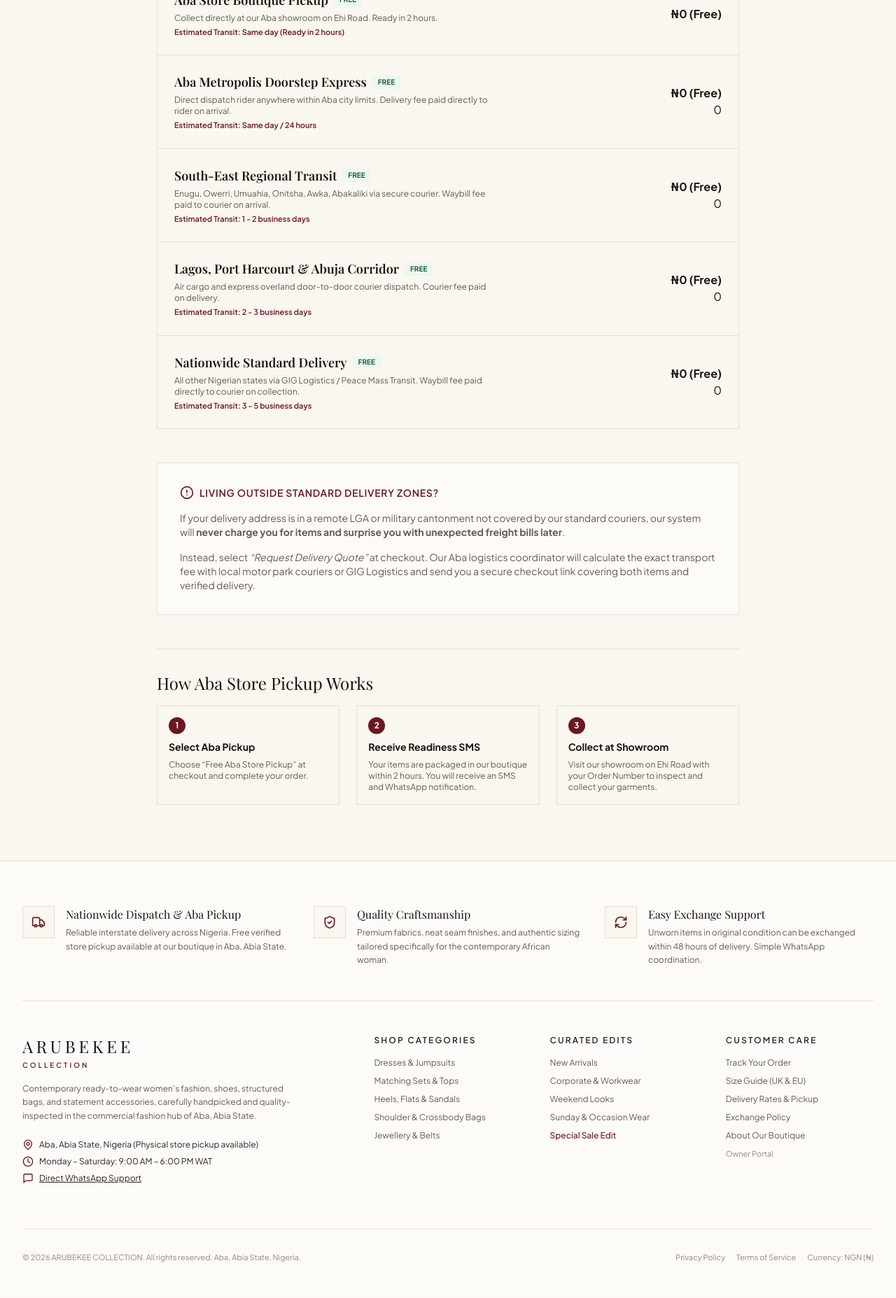
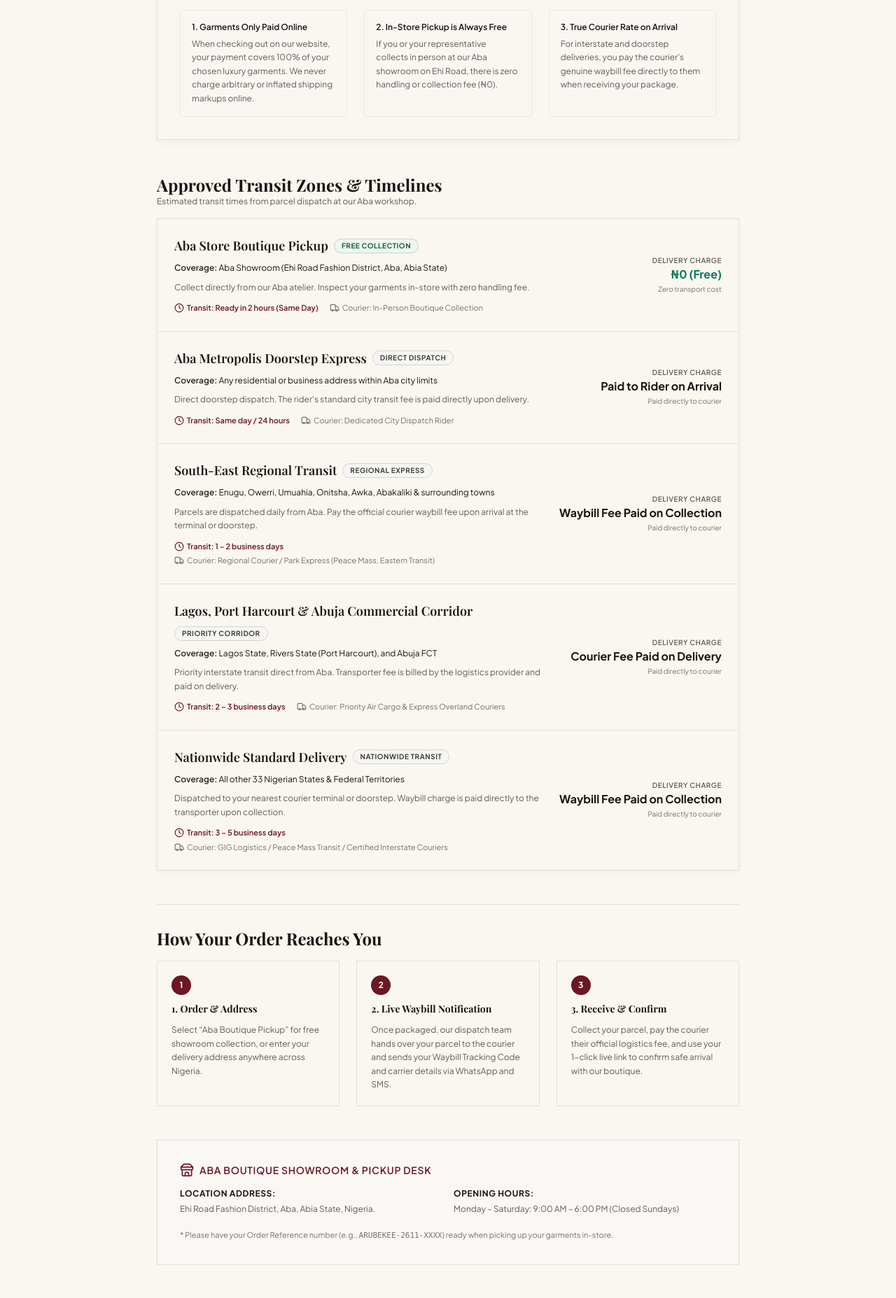
Before and after one commit to Khalifa-pendrops/bekee, a Next.js app: page /delivery in a window 1280 px wide. Shown: the part 520-2375 px from the top of the page at 70% size. Built offline with nearby package versions, Linux system fonts and the light colour scheme; no server answers; a web font is replaced by a local one.

Commit message:
feat: adjust delivery page to reflect logistics pay-on-arrival model and boutique pickup

```diff
--- a/src/app/delivery/page.tsx
+++ b/src/app/delivery/page.tsx
@@ -1,103 +1,289 @@
 import React from "react";
 import Link from "next/link";
-import { mockDeliveryZones } from "@/data/mockData";
-import { formatKoboToNaira } from "@/lib/utils";
-import { Truck, MapPin, ShieldCheck, Clock, CheckCircle2, AlertCircle } from "lucide-react";
+import {
+  Truck,
+  MapPin,
+  ShieldCheck,
+  Clock,
+  CheckCircle2,
+  AlertCircle,
+  Package,
+  PhoneCall,
+  Store,
+  ArrowRight,
+  MessageCircle
+} from "lucide-react";
 import { Button } from "@/components/ui/Button";
 
 export const metadata = {
-  title: "Delivery Rates & Aba Pickup | ARUBEKEE COLLECTION",
-  description: "Transparent Nigerian shipping rates, Aba boutique collection hours, and transit times for Arubekee Collection.",
+  title: "Delivery & Pickup Information | ARUBEKEE COLLECTION",
+  description: "Transparent Nigerian courier transit times, Aba boutique collection hours, and logistics guidelines for ARUBEKEE COLLECTION.",
 };
+
+interface LogisticsZone {
+  id: string;
+  name: string;
+  badge: string;
+  coverage: string;
+  estimatedTransit: string;
+  courierPartner: string;
+  customerCost: string;
+  isFreePickup: boolean;
+  notes: string;
+}
+
+const LOGISTICS_ZONES: LogisticsZone[] = [
+  {
+    id: "zone_aba_pickup",
+    name: "Aba Store Boutique Pickup",
+    badge: "Free Collection",
+    coverage: "Aba Showroom (Ehi Road Fashion District, Aba, Abia State)",
+    estimatedTransit: "Ready in 2 hours (Same Day)",
+    courierPartner: "In-Person Boutique Collection",
+    customerCost: "₦0 (Free)",
+    isFreePickup: true,
+    notes: "Collect directly from our Aba atelier. Inspect your garments in-store with zero handling fee.",
+  },
+  {
+    id: "zone_aba_local",
+    name: "Aba Metropolis Doorstep Express",
+    badge: "Direct Dispatch",
+    coverage: "Any residential or business address within Aba city limits",
+    estimatedTransit: "Same day / 24 hours",
+    courierPartner: "Dedicated City Dispatch Rider",
+    customerCost: "Paid to Rider on Arrival",
+    isFreePickup: false,
+    notes: "Direct doorstep dispatch. The rider's standard city transit fee is paid directly upon delivery.",
+  },
+  {
+    id: "zone_south_east",
+    name: "South-East Regional Transit",
+    badge: "Regional Express",
+    coverage: "Enugu, Owerri, Umuahia, Onitsha, Awka, Abakaliki & surrounding towns",
+    estimatedTransit: "1 – 2 business days",
+    courierPartner: "Regional Courier / Park Express (Peace Mass, Eastern Transit)",
+    customerCost: "Waybill Fee Paid on Collection",
+    isFreePickup: false,
+    notes: "Parcels are dispatched daily from Aba. Pay the official courier waybill fee upon arrival at the terminal or doorstep.",
+  },
+  {
+    id: "zone_lagos_ph_abuja",
+    name: "Lagos, Port Harcourt & Abuja Commercial Corridor",
+    badge: "Priority Corridor",
+    coverage: "Lagos State, Rivers State (Port Harcourt), and Abuja FCT",
+    estimatedTransit: "2 – 3 business days",
+    courierPartner: "Priority Air Cargo & Express Overland Couriers",
+    customerCost: "Courier Fee Paid on Delivery",
+    isFreePickup: false,
+    notes: "Priority interstate transit direct from Aba. Transporter fee is billed by the logistics provider and paid on delivery.",
+  },
+  {
+    id: "zone_nationwide",
+    name: "Nationwide Standard Delivery",
+    badge: "Nationwide Transit",
+    coverage: "All other 33 Nigerian States & Federal Territories",
+    estimatedTransit: "3 – 5 business days",
+    courierPartner: "GIG Logistics / Peace Mass Transit / Certified Interstate Couriers",
+    customerCost: "Waybill Fee Paid on Collection",
+    isFreePickup: false,
+    notes: "Dispatched to your nearest courier terminal or doorstep. Waybill charge is paid directly to the transporter upon collection.",
+  },
+];
 
 export default function DeliveryPage() {
   return (
     <div className="max-w-4xl mx-auto px-4 sm:px-6 lg:px-8 py-12 sm:py-20 space-y-12 text-left">
+
+      {/* 1. Header */}
       <div className="border-b border-stone-line pb-6 space-y-2">
         <span className="text-xs uppercase tracking-widest font-semibold text-oxblood">
-          Logistics & Fulfilment
+          Logistics & Fulfilment Policy
         </span>
         <h1 className="editorial-heading text-3xl sm:text-4xl lg:text-5xl text-obsidian font-normal">
-          Delivery Rates & Store Pickup
+          Delivery & Boutique Pickup
         </h1>
-        <p className="text-xs sm:text-sm text-obsidian-muted max-w-xl">
-          We dispatch parcels from our Aba showroom every afternoon (Monday – Saturday). All delivery fees are stated upfront before you make payment.
+        <p className="text-xs sm:text-sm text-obsidian-muted max-w-2xl leading-relaxed">
+          We dispatch parcels from our Aba showroom every afternoon (Monday – Saturday). Because transport fees depend directly on courier logistics, parcel weight, and destination, <strong>all delivery and waybill fees are determined by the transporter and paid directly upon delivery or collection.</strong>
         </p>
       </div>
 
-      {/* Delivery Zones Table */}
+      {/* 2. Core Policy Card: Why Pay on Arrival for Logistics? */}
+      <div className="bg-ivory border border-stone-line p-6 sm:p-8 space-y-5 shadow-card">
+        <div className="flex items-center gap-2.5 text-oxblood font-serif text-lg font-bold">
+          <ShieldCheck className="w-5 h-5 text-oxblood shrink-0" />
+          <span>Our Transparent Logistics Promise</span>
+        </div>
+
+        <div className="grid grid-cols-1 md:grid-cols-3 gap-6 text-xs text-obsidian-muted">
+          <div className="space-y-1.5 p-4 bg-sand-50/60 border border-stone-line/60 rounded">
+            <span className="font-semibold text-obsidian text-xs block">1. Garments Only Paid Online</span>
+            <p className="leading-relaxed">
+              When checking out on our website, your payment covers 100% of your chosen luxury garments. We never charge arbitrary or inflated shipping markups online.
+            </p>
+          </div>
+
+          <div className="space-y-1.5 p-4 bg-sand-50/60 border border-stone-line/60 rounded">
+            <span className="font-semibold text-obsidian text-xs block">2. In-Store Pickup is Always Free</span>
+            <p className="leading-relaxed">
+              If you or your representative collects in person at our Aba showroom on Ehi Road, there is zero handling or collection fee (₦0).
+            </p>
+          </div>
+
+          <div className="space-y-1.5 p-4 bg-sand-50/60 border border-stone-line/60 rounded">
+            <span className="font-semibold text-obsidian text-xs block">3. True Courier Rate on Arrival</span>
+            <p className="leading-relaxed">
+              For interstate and doorstep deliveries, you pay the courier&apos;s genuine waybill fee directly to them when receiving your package.
+            </p>
+          </div>
+        </div>
+      </div>
+
+      {/* 3. Delivery Zones & Estimated Timelines */}
       <div className="space-y-4">
-        <h2 className="font-serif text-2xl text-obsidian">Approved Delivery Zones</h2>
-        <div className="bg-ivory border border-stone-line divide-y divide-stone-line">
-          {mockDeliveryZones.map((zone) => (
-            <div key={zone.id} className="p-5 sm:p-6 flex flex-col sm:flex-row sm:items-center justify-between gap-4">
-              <div className="space-y-1 max-w-md">
-                <div className="flex items-center gap-2">
+        <div className="flex flex-col sm:flex-row sm:items-end justify-between gap-1">
+          <div>
+            <h2 className="font-serif text-2xl text-obsidian font-bold">Approved Transit Zones & Timelines</h2>
+            <p className="text-xs text-obsidian-muted">Estimated transit times from parcel dispatch at our Aba workshop.</p>
+          </div>
+        </div>
+
+        <div className="bg-ivory border border-stone-line divide-y divide-stone-line shadow-card">
+          {LOGISTICS_ZONES.map((zone) => (
+            <div
+              key={zone.id}
+              className="p-5 sm:p-6 flex flex-col md:flex-row md:items-center justify-between gap-4 hover:bg-sand-50/30 transition-colors"
+            >
+              <div className="space-y-2 max-w-xl">
+                <div className="flex flex-wrap items-center gap-2">
                   <h3 className="font-serif text-lg text-obsidian font-semibold">{zone.name}</h3>
-                  {zone.feeKobo === 0 && (
-                    <span className="bg-status-successBg text-status-success text-[10px] font-bold px-2 py-0.5 uppercase">
-                      Free
-                    </span>
-                  )}
+                  <span className={`text-[10px] font-bold px-2.5 py-0.5 rounded-full uppercase tracking-wider ${
+                    zone.isFreePickup
+                      ? 'bg-status-successBg text-status-success border border-status-success/20'
+                      : 'bg-stone-100 text-stone-700 border border-stone-300'
+                  }`}>
+                    {zone.badge}
+                  </span>
                 </div>
-                <p className="text-xs text-obsidian-muted">{zone.description}</p>
-                <p className="text-[11px] text-oxblood font-semibold">
-                  Estimated Transit: {zone.estimatedDays}
+
+                <p className="text-xs text-obsidian leading-relaxed">
+                  <span className="font-semibold text-stone-800">Coverage:</span> {zone.coverage}
                 </p>
+
+                <p className="text-xs text-obsidian-muted leading-relaxed">
+                  {zone.notes}
+                </p>
+
+                <div className="flex flex-wrap items-center gap-x-4 gap-y-1 text-[11px] pt-1">
+                  <span className="text-oxblood font-semibold flex items-center gap-1">
+                    <Clock className="w-3.5 h-3.5" />
+                    <span>Transit: {zone.estimatedTransit}</span>
+                  </span>
+                  <span className="text-stone-500 flex items-center gap-1">
+                    <Truck className="w-3.5 h-3.5" />
+                    <span>Courier: {zone.courierPartner}</span>
+                  </span>
+                </div>
               </div>
 
-              <div className="text-left sm:text-right shrink-0">
-                <div className="font-sans font-bold text-base text-obsidian">
-                  {zone.feeKobo === 0 ? "₦0 (Free)" : formatKoboToNaira(zone.feeKobo)}
-                </div>
-                {zone.freeShippingAboveKobo && (
-                  <p className="text-[10px] text-status-success font-medium">
-                    Free above {formatKoboToNaira(zone.freeShippingAboveKobo)}
-                  </p>
-                )}
+              {/* Cost Indicator */}
+              <div className="text-left md:text-right shrink-0 pt-2 md:pt-0 border-t md:border-t-0 border-stone-line/60">
+                <span className="text-[10px] uppercase tracking-wider text-obsidian-muted block font-semibold">
+                  Delivery Charge
+                </span>
+                <span className={`font-sans font-bold text-sm sm:text-base ${
+                  zone.isFreePickup ? 'text-emerald-700' : 'text-obsidian'
+                }`}>
+                  {zone.customerCost}
+                </span>
+                <span className="text-[10px] text-stone-500 block mt-0.5">
+                  {zone.isFreePickup ? 'Zero transport cost' : 'Paid directly to courier'}
+                </span>
               </div>
             </div>
           ))}
         </div>
       </div>
 
-      {/* Quote-Required Areas Policy */}
-      <div className="bg-ivory-warm border border-stone-line p-6 sm:p-8 space-y-4">
+      {/* 4. 3-Step Fulfillment & Collection Flow */}
+      <div className="space-y-4 border-t border-stone-line pt-8">
+        <h2 className="font-serif text-2xl text-obsidian font-bold">How Your Order Reaches You</h2>
+        <div className="grid grid-cols-1 sm:grid-cols-3 gap-6 text-xs text-obsidian-muted">
+          <div className="p-5 bg-ivory border border-stone-line space-y-2.5 shadow-xs">
+            <span className="w-7 h-7 rounded-full bg-oxblood text-ivory-light flex items-center justify-center font-bold text-xs">
+              1
+            </span>
+            <strong className="block text-obsidian text-sm font-serif">1. Order & Address</strong>
+            <p className="leading-relaxed">
+              Select &ldquo;Aba Boutique Pickup&rdquo; for free showroom collection, or enter your delivery address anywhere across Nigeria.
+            </p>
+          </div>
+
+          <div className="p-5 bg-ivory border border-stone-line space-y-2.5 shadow-xs">
+            <span className="w-7 h-7 rounded-full bg-oxblood text-ivory-light flex items-center justify-center font-bold text-xs">
+              2
+            </span>
+            <strong className="block text-obsidian text-sm font-serif">2. Live Waybill Notification</strong>
+            <p className="leading-relaxed">
+              Once packaged, our dispatch team hands over your parcel to the courier and sends your Waybill Tracking Code and carrier details via WhatsApp and SMS.
+            </p>
+          </div>
+
+          <div className="p-5 bg-ivory border border-stone-line space-y-2.5 shadow-xs">
+            <span className="w-7 h-7 rounded-full bg-oxblood text-ivory-light flex items-center justify-center font-bold text-xs">
+              3
+            </span>
+            <strong className="block text-obsidian text-sm font-serif">3. Receive & Confirm</strong>
+            <p className="leading-relaxed">
+              Collect your parcel, pay the courier their official logistics fee, and use your 1-click live link to confirm safe arrival with our boutique.
+            </p>
+          </div>
+        </div>
+      </div>
+
+      {/* 5. Aba Showroom Pickup Details */}
+      <div className="bg-sand-50 border border-stone-line p-6 sm:p-8 space-y-4">
         <div className="flex items-center gap-2 text-oxblood font-semibold text-sm uppercase tracking-wider">
-          <AlertCircle className="w-5 h-5 shrink-0" />
-          <span>Living Outside Standard Delivery Zones?</span>
+          <Store className="w-5 h-5 shrink-0" />
+          <span>Aba Boutique Showroom & Pickup Desk</span>
         </div>
-        <p className="text-xs sm:text-sm text-obsidian-muted leading-relaxed">
-          If your delivery address is in a remote LGA or military cantonment not covered by our standard couriers, our system will <strong>never charge you for items and surprise you with unexpected freight bills later</strong>.
-        </p>
-        <p className="text-xs sm:text-sm text-obsidian-muted leading-relaxed">
-          Instead, select <em>&ldquo;Request Delivery Quote&rdquo;</em> at checkout. Our Aba logistics coordinator will calculate the exact transport fee with local motor park couriers or GIG Logistics and send you a secure checkout link covering both items and verified delivery.
+        <div className="grid grid-cols-1 sm:grid-cols-2 gap-4 text-xs text-obsidian-muted">
+          <div>
+            <strong className="block text-obsidian text-xs uppercase tracking-wider mb-1">Location Address:</strong>
+            <p className="leading-relaxed">
+              Ehi Road Fashion District, Aba, Abia State, Nigeria.
+            </p>
+          </div>
+          <div>
+            <strong className="block text-obsidian text-xs uppercase tracking-wider mb-1">Opening Hours:</strong>
+            <p className="leading-relaxed">
+              Monday – Saturday: 9:00 AM – 6:00 PM (Closed Sundays)
+            </p>
+          </div>
+        </div>
+        <p className="text-[11px] text-stone-500 pt-1">
+          * Please have your Order Reference number (e.g., <code>ARUBEKEE-2611-XXXX</code>) ready when picking up your garments in-store.
         </p>
       </div>
 
-      {/* Aba Store Pickup Instructions */}
-      <div className="space-y-4 border-t border-stone-line pt-8">
-        <h2 className="font-serif text-2xl text-obsidian">How Aba Store Pickup Works</h2>
-        <div className="grid grid-cols-1 sm:grid-cols-3 gap-6 text-xs text-obsidian-muted">
-          <div className="p-4 bg-ivory border border-stone-line space-y-2">
-            <span className="w-6 h-6 rounded-full bg-oxblood text-ivory-light flex items-center justify-center font-bold text-xs">1</span>
-            <strong className="block text-obsidian text-sm">Select Aba Pickup</strong>
-            <p>Choose &ldquo;Free Aba Store Pickup&rdquo; at checkout and complete your order.</p>
-          </div>
+      {/* 6. Help & Special Inquiries */}
+      <div className="flex flex-col sm:flex-row items-center justify-between gap-4 p-6 bg-ivory border border-stone-line">
+        <div className="space-y-1 text-center sm:text-left">
+          <h3 className="font-serif text-base font-bold text-obsidian">Need specific courier assistance or motor park dispatch?</h3>
+          <p className="text-xs text-obsidian-muted">
+            Our logistics team can assist with GIG Logistics, Peace Mass Transit, or private car waybills to any local government area.
+          </p>
+        </div>
+        <a
+          href="https://api.whatsapp.com/send?phone=2349134008010&text=Hello%20ARUBEKEE%2C%20I%20have%20a%20question%20regarding%20delivery%20logistics."
+          target="_blank"
+          rel="noopener noreferrer"
+          className="shrink-0 inline-flex items-center gap-2 px-5 py-2.5 bg-oxblood hover:bg-oxblood-hover text-white text-xs font-semibold rounded shadow-xs transition-colors"
+        >
+          <MessageCircle className="w-4 h-4" />
+          <span>Chat with Logistics</span>
+        </a>
+      </div>
 
-          <div className="p-4 bg-ivory border border-stone-line space-y-2">
-            <span className="w-6 h-6 rounded-full bg-oxblood text-ivory-light flex items-center justify-center font-bold text-xs">2</span>
-            <strong className="block text-obsidian text-sm">Receive Readiness SMS</strong>
-            <p>Your items are packaged in our boutique within 2 hours. You will receive an SMS and WhatsApp notification.</p>
-          </div>
-
-          <div className="p-4 bg-ivory border border-stone-line space-y-2">
-            <span className="w-6 h-6 rounded-full bg-oxblood text-ivory-light flex items-center justify-center font-bold text-xs">3</span>
-            <strong className="block text-obsidian text-sm">Collect at Showroom</strong>
-            <p>Visit our showroom on Ehi Road with your Order Number to inspect and collect your garments.</p>
-          </div>
-        </div>
-      </div>
     </div>
   );
 }
--- a/src/components/layout/Footer.tsx
+++ b/src/components/layout/Footer.tsx
@@ -170,7 +170,7 @@ export function Footer() {
               </li>
               <li>
                 <Link href="/delivery" className="hover:text-oxblood transition-colors">
-                  Delivery Rates & Pickup
+                  Delivery & Pickup Info
                 </Link>
               </li>
               <li>
--- a/src/data/mockData.ts
+++ b/src/data/mockData.ts
@@ -148,7 +148,6 @@ export const mockDeliveryZones: DeliveryZone[] = [
     estimatedDays: "Same day / 24 hours",
     statesIncluded: ["Abia"],
     feeKobo: 0, // Billed directly by courier on delivery
-    freeShippingAboveKobo: 0,
     isActive: true,
     priorityOrder: 2,
   },
@@ -159,7 +158,6 @@ export const mockDeliveryZones: DeliveryZone[] = [
     estimatedDays: "1 - 2 business days",
     statesIncluded: ["Abia", "Imo", "Enugu", "Anambra", "Ebonyi"],
     feeKobo: 0, // Billed directly by courier on delivery
-    freeShippingAboveKobo: 0,
     isActive: true,
     priorityOrder: 3,
   },
@@ -170,7 +168,6 @@ export const mockDeliveryZones: DeliveryZone[] = [
     estimatedDays: "2 - 3 business days",
     statesIncluded: ["Lagos", "Rivers", "Federal Capital Territory"],
     feeKobo: 0, // Billed directly by courier on delivery
-    freeShippingAboveKobo: 0,
     isActive: true,
     priorityOrder: 4,
   },
```
